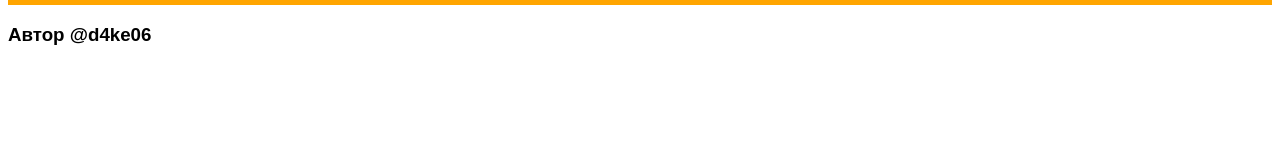
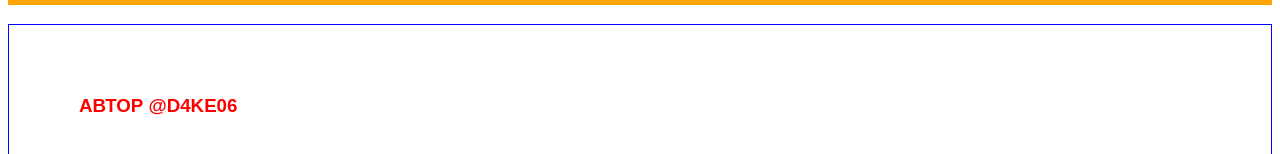
Before and after one commit to HackerAtyrau06/HackerAtyrau06.github.io, a plain HTML site: page index.html in a window 1280 px wide. Shown: the part 142-296 px from the top of the page. Drawn offline with Linux system fonts and the light colour scheme.

Commit message:
Update menu.css

```diff
--- a/css/menu.css
+++ b/css/menu.css
@@ -41,3 +41,10 @@
 .nav li {
     padding: 20px;
 }
+.foot h3 {
+    color: red;
+
+    padding: 70px;
+    border: 1px solid blue;
+    text-transform: uppercase;
+}
```
